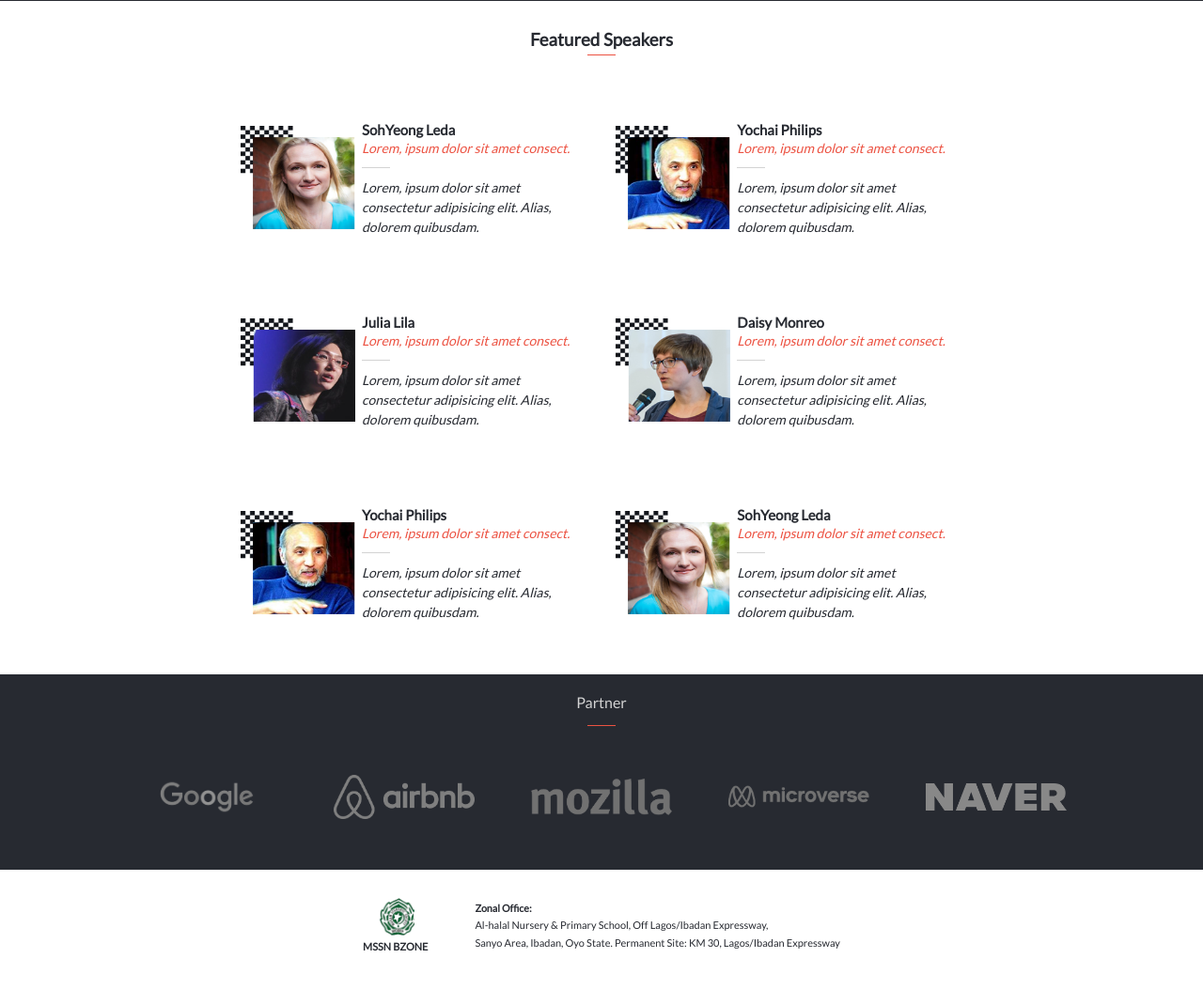
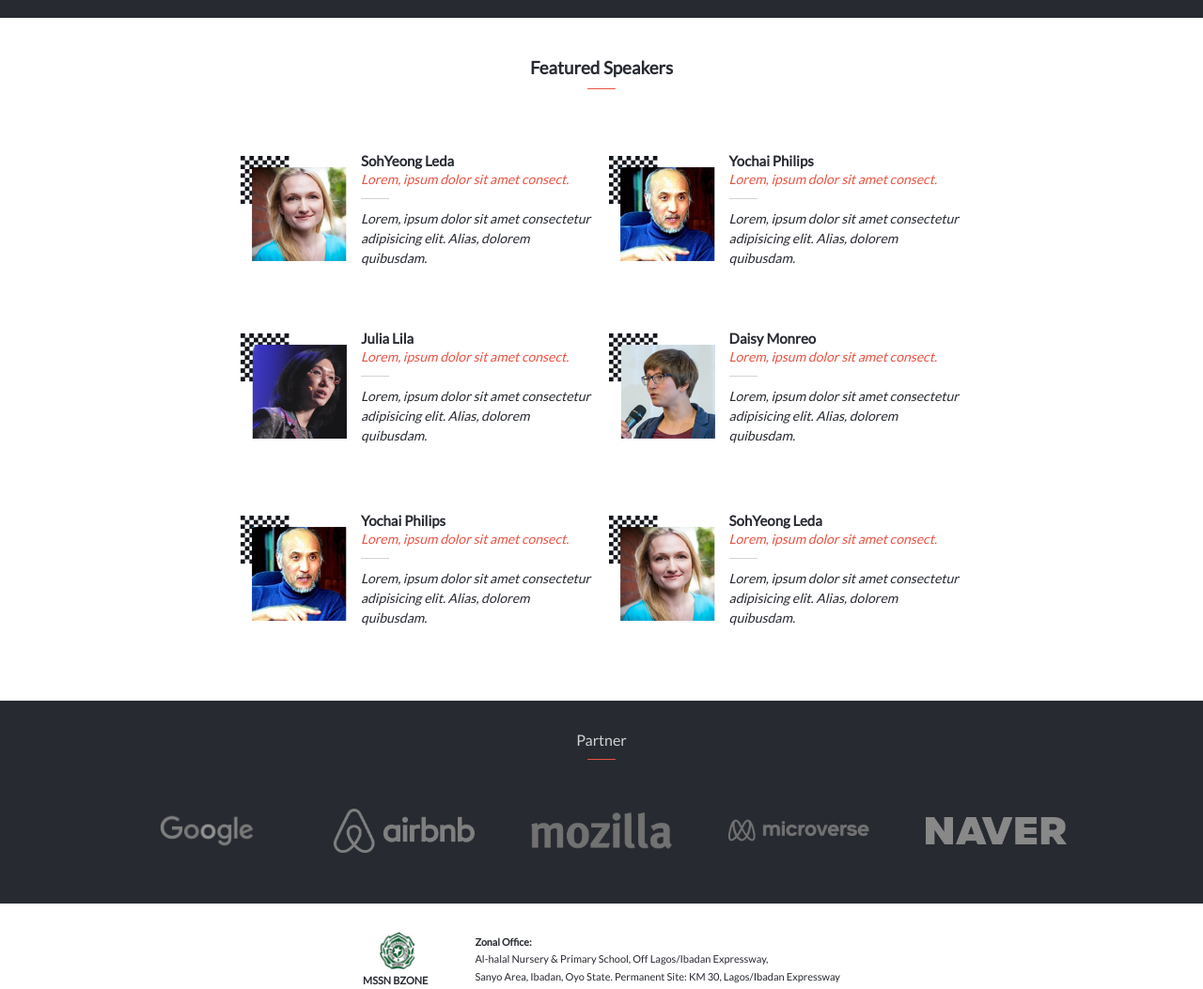
Before and after one commit to abdulhamiid/capstone-project, a website: page index.html in a window 1280 px wide. Shown: the part 1100-2153 px from the top of the page at 94% size. Drawn offline with nearby package versions, Linux system fonts and the light colour scheme; a web font is replaced by a local one.

Commit message:
Add style to match design template

```diff
--- a/css/style.css
+++ b/css/style.css
@@ -321,28 +321,51 @@ hr {
 
 #speaker {
   display: grid;
-  grid-template-columns: 35% 65%;
+  grid-template-columns: 30% 66%;
+  grid-gap: 4%;
   justify-content: center;
   align-items: center;
-  gap: 5px;
   width: 90%;
-  margin: 30px auto;
+  margin: 25px auto;
 }
 
-#speaker img {
-  width: 100px;
+#speaker > div > img {
+  width: 100%;
   box-sizing: border-box;
-  height: 90px;
+  height: 95px;
 }
 
 #speaker h3 {
   font-size: 15px;
 }
 
-#speaker p {
-  font-size: 12px;
-  font-style: italic;
-  line-height: 1.5;
+#footer p {
+  color: var(--ash-color);
+  padding-top: 20px;
+  padding-bottom: 10px;
+}
+
+#speakers-about > h3,
+#media > h3,
+#footer p {
+  position: relative;
+  padding: 12px;
+  margin-bottom: 2px;
+}
+
+#speakers-about > h3::after,
+#media > h3::after,
+#footer p::after {
+    content: "";
+    height: 1px;
+    width: 30px;
+    border-radius: 2px;
+    background: #ec5242;
+    transition: width 1s 5ms;
+    position: absolute;
+    bottom: 0;
+    left: 50%;
+    transform: translateX(-50%);
 }
 
 #speaker hr {
@@ -360,16 +383,17 @@ hr {
   background-color: var(--primary-color);
   color: var(--primary-color);
   text-align: center;
+  padding-top: 20px;
 }
 
 #footer > ul {
   margin-top: 30px;
 }
 
-#footer p {
-  color: var(--ash-color);
-  padding-top: 20px;
-  padding-bottom: 10px;
+#speaker p {
+  font-size: 12px;
+  font-style: italic;
+  line-height: 1.5;
 }
 
 .social-media {
@@ -645,21 +669,18 @@ hr {
     width: 60%;
     margin: 40px auto;
     display: grid;
-    grid-template-columns: 48% 48%;
-    gap: 4%;
+    grid-template-columns: 49% 49%;
+    gap: 2%;
     box-sizing: border-box;
   }
 
   #speaker {
     width: 100%;
-    grid-template-columns: 30% 65%;
-    gap: 5%;
-    box-sizing: border-box;
   }
 
-  #speaker img {
-    width: 110%;
-    height: 110px;
+  #speaker > div > img {
+    width: 100%;
+    height: 100%;
   }
 
   #speaker p {
--- a/index.html
+++ b/index.html
@@ -69,7 +69,6 @@
 
     <section id="media" class="flex flex-column">
       <h3>Main Program</h3>
-      <hr />
       <ul>
         <li class="flex">
           <i class="fa-solid fa-user-doctor"></i>
@@ -103,7 +102,6 @@
     <section id="cart">
       <div id="speakers-about" class="flex flex-column">
         <h3>Featured Speakers</h3>
-        <hr>
         <div id="col-d"></div>
         <button class="btn btn-more" type="button">MORE <i class="bi bi-chevron-down"></i></button>
       </div>
@@ -112,7 +110,6 @@
 
   <footer id="footer">
     <p>Partner</p>
-    <hr>
     <ul class="social-media flex">
       <li><img src="./images/google-removebg-preview.png" alt="Picture of featured speakers"></li>
       <li><img src="./images/airbnb-removebg-preview.png" alt="Picture of featured speakers"></li>
--- a/javascript/main.js
+++ b/javascript/main.js
@@ -77,7 +77,7 @@ const btn = document.querySelector('.btn-more');
 btn.addEventListener('click', () => {
   btn.classList.toggle('show');
   if (btn.classList.contains('show')) {
-    btn.innerHTML = 'HIDE <i class="bi bi-chevron-up"></i>';
+    btn.innerHTML = 'LESS <i class="bi bi-chevron-up"></i>';
   } else {
     btn.innerHTML = 'MORE <i class="bi bi-chevron-down"></i>';
   }
```
